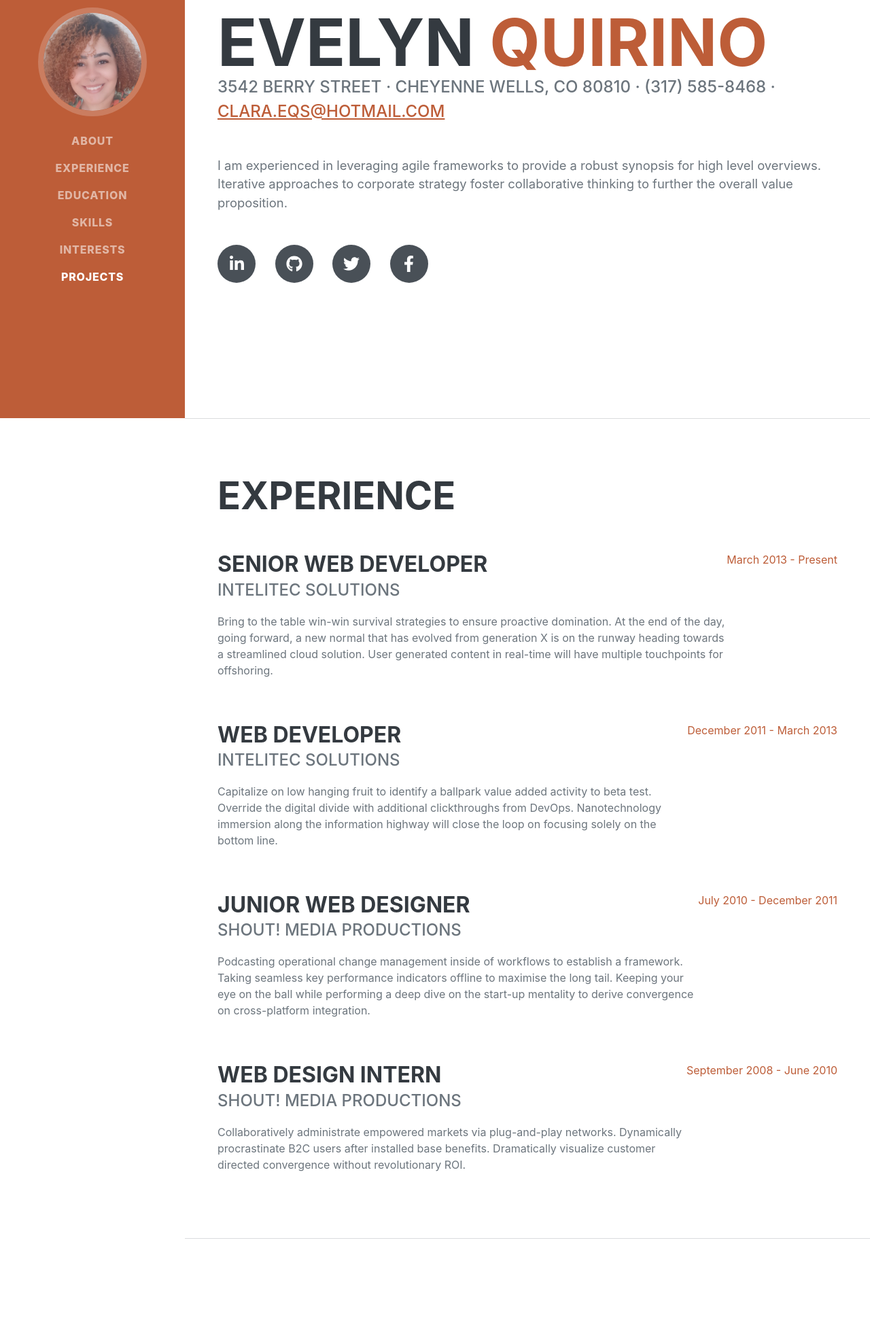
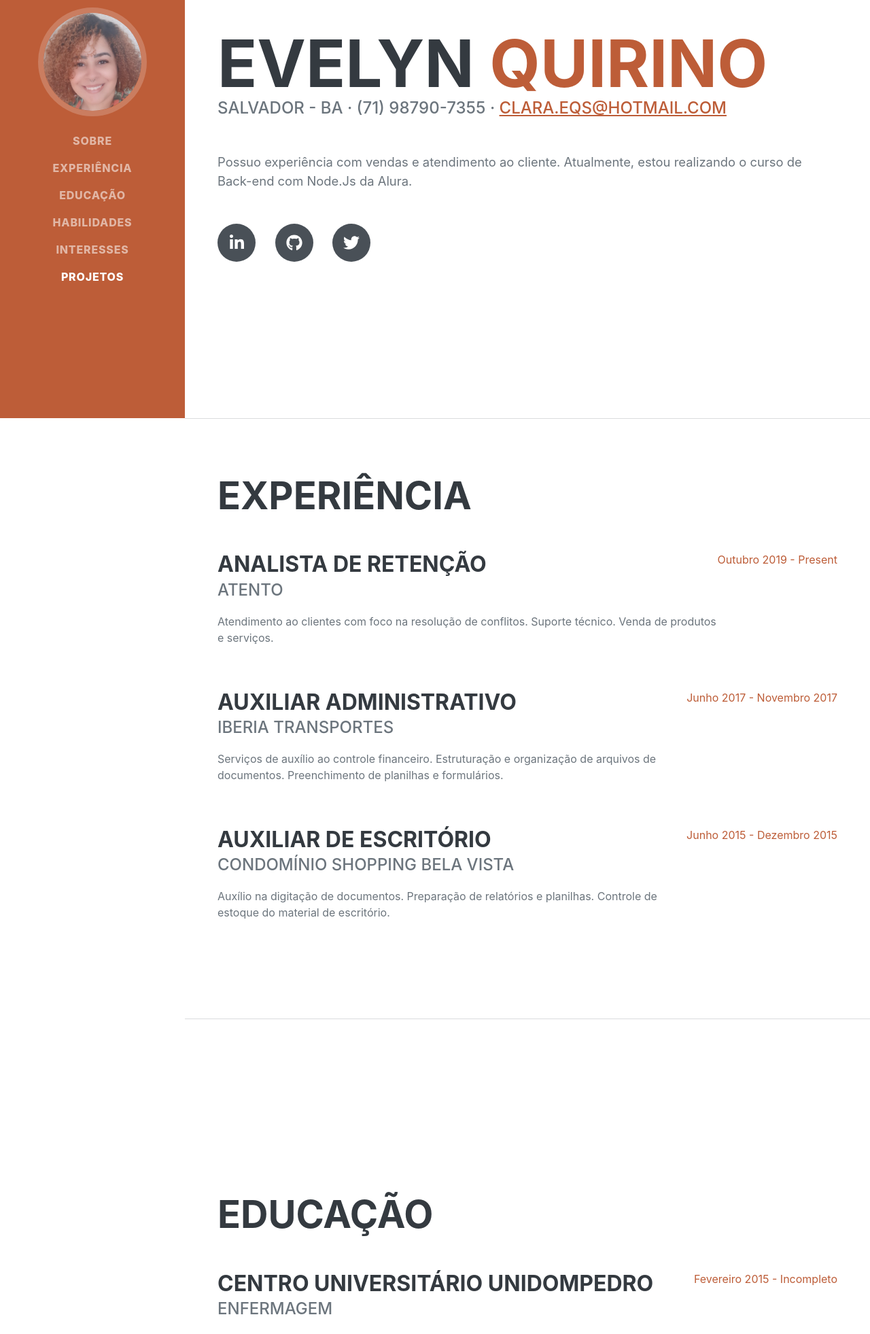
Before and after one commit to EvelynQuirino/EvelynQuirino, a plain HTML site: page index.html in a window 1280 px wide. Shown: the part 185-2147 px from the top of the page at 68% size. Drawn offline with nearby package versions, Linux system fonts and the light colour scheme; a web font is replaced by a local one.

Commit message:
Modificações para atualização do currículo realizadas

```diff
--- a/index.html
+++ b/index.html
@@ -38,172 +38,119 @@
                 class="navbar-toggler-icon"></span></button>
         <div class="collapse navbar-collapse" id="navbarResponsive">
             <ul class="navbar-nav">
-                <li class="nav-item"><a class="nav-link js-scroll-trigger" href="#about">About</a></li>
-                <li class="nav-item"><a class="nav-link js-scroll-trigger" href="#experience">Experience</a></li>
-                <li class="nav-item"><a class="nav-link js-scroll-trigger" href="#education">Education</a></li>
-                <li class="nav-item"><a class="nav-link js-scroll-trigger" href="#skills">Skills</a></li>
-                <li class="nav-item"><a class="nav-link js-scroll-trigger" href="#interests">Interests</a></li>
-                <li class="nav-item"><a class="nav-link js-scroll-trigger" href="#projects">Projects</a></li>
+                <li class="nav-item"><a class="nav-link js-scroll-trigger" href="#sobre">Sobre</a></li>
+                <li class="nav-item"><a class="nav-link js-scroll-trigger" href="#experiência">Experiência</a></li>
+                <li class="nav-item"><a class="nav-link js-scroll-trigger" href="#educação">Educação</a></li>
+                <li class="nav-item"><a class="nav-link js-scroll-trigger" href="#habilidades">Habilidades</a></li>
+                <li class="nav-item"><a class="nav-link js-scroll-trigger" href="#interesses">Interesses</a></li>
+                <li class="nav-item"><a class="nav-link js-scroll-trigger" href="#projetos">Projetos</a></li>
             </ul>
         </div>
     </nav>
     <!-- Page Content-->
     <div class="container-fluid p-0">
-        <!-- About-->
-        <section class="resume-section" id="about">
+        <!-- Sobre-->
+        <section class="resume-section" id="sobre">
             <div class="resume-section-content">
                 <h1 class="mb-0">
                     Evelyn
                     <span class="text-primary">Quirino</span>
                 </h1>
                 <div class="subheading mb-5">
-                    3542 Berry Street · Cheyenne Wells, CO 80810 · (317) 585-8468 ·
+                    Salvador - BA · (71) 98790-7355 ·
                     <a href="mailto:clara.eqs@hotmail.com">clara.eqs@hotmail.com</a>
                 </div>
-                <p class="lead mb-5">I am experienced in leveraging agile frameworks to provide a robust synopsis for
-                    high level overviews. Iterative approaches to corporate strategy foster collaborative thinking to
-                    further the overall value proposition.</p>
+                <p class="lead mb-5">Possuo experiência com vendas e atendimento ao cliente. Atualmente, estou realizando o curso de Back-end com Node.Js da Alura.</p>
                 <div class="social-icons">
                     <a class="social-icon" href="#!"><i class="fab fa-linkedin-in"></i></a>
                     <a class="social-icon" href="#!"><i class="fab fa-github"></i></a>
                     <a class="social-icon" href="#!"><i class="fab fa-twitter"></i></a>
-                    <a class="social-icon" href="#!"><i class="fab fa-facebook-f"></i></a>
                 </div>
             </div>
         </section>
         <hr class="m-0" />
-        <!-- Experience-->
-        <section class="resume-section" id="experience">
+        <!-- Experiência-->
+        <section class="resume-section" id="experiência">
             <div class="resume-section-content">
-                <h2 class="mb-5">Experience</h2>
+                <h2 class="mb-5">Experiência</h2>
                 <div class="d-flex flex-column flex-md-row justify-content-between mb-5">
                     <div class="flex-grow-1">
-                        <h3 class="mb-0">Senior Web Developer</h3>
-                        <div class="subheading mb-3">Intelitec Solutions</div>
-                        <p>Bring to the table win-win survival strategies to ensure proactive domination. At the end of
-                            the day, going forward, a new normal that has evolved from generation X is on the runway
-                            heading towards a streamlined cloud solution. User generated content in real-time will have
-                            multiple touchpoints for offshoring.</p>
+                        <h3 class="mb-0">Analista de Retenção</h3>
+                        <div class="subheading mb-3">Atento</div>
+                        <p>Atendimento ao clientes com foco na resolução de conflitos.
+                            Suporte técnico.
+                            Venda de produtos e serviços.
+                        </p>
                     </div>
-                    <div class="flex-shrink-0"><span class="text-primary">March 2013 - Present</span></div>
+                    <div class="flex-shrink-0"><span class="text-primary">Outubro 2019 - Present</span></div>
                 </div>
                 <div class="d-flex flex-column flex-md-row justify-content-between mb-5">
                     <div class="flex-grow-1">
-                        <h3 class="mb-0">Web Developer</h3>
-                        <div class="subheading mb-3">Intelitec Solutions</div>
-                        <p>Capitalize on low hanging fruit to identify a ballpark value added activity to beta test.
-                            Override the digital divide with additional clickthroughs from DevOps. Nanotechnology
-                            immersion along the information highway will close the loop on focusing solely on the bottom
-                            line.</p>
+                        <h3 class="mb-0">Auxiliar Administrativo</h3>
+                        <div class="subheading mb-3">IBERIA Transportes</div>
+                        <p>Serviços de auxílio ao controle financeiro.
+                            Estruturação e organização de arquivos de documentos.
+                            Preenchimento de planilhas e formulários.</p>
                     </div>
-                    <div class="flex-shrink-0"><span class="text-primary">December 2011 - March 2013</span></div>
+                    <div class="flex-shrink-0"><span class="text-primary">Junho 2017 - Novembro 2017</span></div>
                 </div>
                 <div class="d-flex flex-column flex-md-row justify-content-between mb-5">
                     <div class="flex-grow-1">
-                        <h3 class="mb-0">Junior Web Designer</h3>
-                        <div class="subheading mb-3">Shout! Media Productions</div>
-                        <p>Podcasting operational change management inside of workflows to establish a framework. Taking
-                            seamless key performance indicators offline to maximise the long tail. Keeping your eye on
-                            the ball while performing a deep dive on the start-up mentality to derive convergence on
-                            cross-platform integration.</p>
+                        <h3 class="mb-0">Auxiliar de Escritório</h3>
+                        <div class="subheading mb-3">Condomínio Shopping Bela Vista</div>
+                        <p>Auxílio na digitação de documentos.
+                            Preparação de relatórios e planilhas.
+                            Controle de estoque do material de escritório.</p>
                     </div>
-                    <div class="flex-shrink-0"><span class="text-primary">July 2010 - December 2011</span></div>
-                </div>
-                <div class="d-flex flex-column flex-md-row justify-content-between">
-                    <div class="flex-grow-1">
-                        <h3 class="mb-0">Web Design Intern</h3>
-                        <div class="subheading mb-3">Shout! Media Productions</div>
-                        <p>Collaboratively administrate empowered markets via plug-and-play networks. Dynamically
-                            procrastinate B2C users after installed base benefits. Dramatically visualize customer
-                            directed convergence without revolutionary ROI.</p>
-                    </div>
-                    <div class="flex-shrink-0"><span class="text-primary">September 2008 - June 2010</span></div>
+                    <div class="flex-shrink-0"><span class="text-primary">Junho 2015 - Dezembro 2015</span></div>
                 </div>
             </div>
         </section>
         <hr class="m-0" />
-        <!-- Education-->
-        <section class="resume-section" id="education">
+        <!-- Educação-->
+        <section class="resume-section" id="educação">
             <div class="resume-section-content">
-                <h2 class="mb-5">Education</h2>
+                <h2 class="mb-5">Educação</h2>
                 <div class="d-flex flex-column flex-md-row justify-content-between mb-5">
                     <div class="flex-grow-1">
-                        <h3 class="mb-0">University of Colorado Boulder</h3>
-                        <div class="subheading mb-3">Bachelor of Science</div>
-                        <div>Computer Science - Web Development Track</div>
-                        <p>GPA: 3.23</p>
+                        <h3 class="mb-0">Centro Universitário UnidomPedro</h3>
+                        <div class="subheading mb-3">Enfermagem</div>
                     </div>
-                    <div class="flex-shrink-0"><span class="text-primary">August 2006 - May 2010</span></div>
+                    <div class="flex-shrink-0"><span class="text-primary">Fevereiro 2015 - Incompleto</span></div>
                 </div>
                 <div class="d-flex flex-column flex-md-row justify-content-between">
                     <div class="flex-grow-1">
-                        <h3 class="mb-0">James Buchanan High School</h3>
-                        <div class="subheading mb-3">Technology Magnet Program</div>
-                        <p>GPA: 3.56</p>
+                        <h3 class="mb-0">Centro Escolar Anamélia</h3>
                     </div>
-                    <div class="flex-shrink-0"><span class="text-primary">August 2002 - May 2006</span></div>
+                    <div class="flex-shrink-0"><span class="text-primary">Janeiro 2012 - Dezembro 2014</span></div>
                 </div>
             </div>
         </section>
         <hr class="m-0" />
-        <!-- Skills-->
-        <section class="resume-section" id="skills">
+        <!-- Habilidades-->
+        <section class="resume-section" id="habilidades">
             <div class="resume-section-content">
-                <h2 class="mb-5">Skills</h2>
-                <div class="subheading mb-3">Programming Languages & Tools</div>
+                <h2 class="mb-5">Habilidades</h2>
+                <div class="subheading mb-3">Linguagem de Programação e Ferramentas</div>
                 <ul class="list-inline dev-icons">
                     <li class="list-inline-item"><i class="fab fa-html5"></i></li>
-                    <li class="list-inline-item"><i class="fab fa-css3-alt"></i></li>
-                    <li class="list-inline-item"><i class="fab fa-js-square"></i></li>
-                    <li class="list-inline-item"><i class="fab fa-angular"></i></li>
-                    <li class="list-inline-item"><i class="fab fa-react"></i></li>
                     <li class="list-inline-item"><i class="fab fa-node-js"></i></li>
-                    <li class="list-inline-item"><i class="fab fa-sass"></i></li>
-                    <li class="list-inline-item"><i class="fab fa-less"></i></li>
-                    <li class="list-inline-item"><i class="fab fa-wordpress"></i></li>
-                    <li class="list-inline-item"><i class="fab fa-gulp"></i></li>
-                    <li class="list-inline-item"><i class="fab fa-grunt"></i></li>
-                    <li class="list-inline-item"><i class="fab fa-npm"></i></li>
                 </ul>
-                <div class="subheading mb-3">Workflow</div>
-                <ul class="fa-ul mb-0">
-                    <li>
-                        <span class="fa-li"><i class="fas fa-check"></i></span>
-                        Mobile-First, Responsive Design
-                    </li>
-                    <li>
-                        <span class="fa-li"><i class="fas fa-check"></i></span>
-                        Cross Browser Testing & Debugging
-                    </li>
-                    <li>
-                        <span class="fa-li"><i class="fas fa-check"></i></span>
-                        Cross Functional Teams
-                    </li>
-                    <li>
-                        <span class="fa-li"><i class="fas fa-check"></i></span>
-                        Agile Development & Scrum
-                    </li>
-                </ul>
+        </section>
+        <hr class="m-0" />
+        <!-- Interesses-->
+        <section class="resume-section" id="interesses">
+            <div class="resume-section-content">
+                <h2 class="mb-5">Interesses</h2>
+                <p>Iniciei recentemente no mundo da programação e acabei encontrando um caminho totalmente diferente do que imaginava.
+                    Hoje me vejo apaixonada pela área da tecnologia. Amo jogar vídeogame, assistir séries, ler e estudar as linguagens de programação.
             </div>
         </section>
         <hr class="m-0" />
-        <!-- Interests-->
-        <section class="resume-section" id="interests">
+        <!-- Projetos-->
+        <section class="resume-section" id="projetos">
             <div class="resume-section-content">
-                <h2 class="mb-5">Interests</h2>
-                <p>Apart from being a web developer, I enjoy most of my time being outdoors. In the winter, I am an avid
-                    skier and novice ice climber. During the warmer months here in Colorado, I enjoy mountain biking,
-                    free climbing, and kayaking.</p>
-                <p class="mb-0">When forced indoors, I follow a number of sci-fi and fantasy genre movies and television
-                    shows, I am an aspiring chef, and I spend a large amount of my free time exploring the latest
-                    technology advancements in the front-end web development world.</p>
-            </div>
-        </section>
-        <hr class="m-0" />
-        <!-- Projects-->
-        <section class="resume-section" id="projects">
-            <div class="resume-section-content">
-                <h2 class="mb-5">Projects</h2>
+                <h2 class="mb-5">Projetos</h2>
                 <ul class="fa-ul mb-0">
                     <li>
                         My Cool Project 1
```
